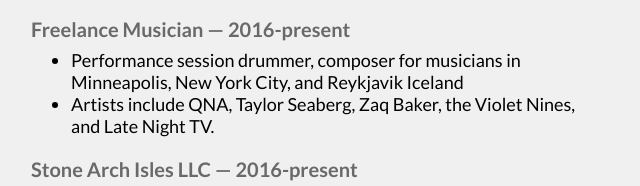
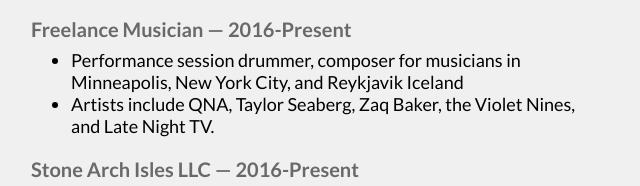
Before and after one commit to carlos-kelley/carlos-kelley.github.io, a plain HTML site: page index.html in a window 1280 px wide. Shown: the part 648-834 px from the top of the page, 327-967 px from the left. Drawn offline with Linux system fonts and the light colour scheme.

Commit message:
Update index.html

```diff
--- a/index.html
+++ b/index.html
@@ -41,7 +41,7 @@
       </div>
 
 	  <div id="content-musician">
-	    <h3>Freelance Musician — 2016-present</h3>
+	    <h3>Freelance Musician — 2016-Present</h3>
         <ul>
 		  <li>Performance session drummer, composer for musicians in Minneapolis, New York City, and Reykjavik Iceland</li>
 		<li> Artists include QNA, Taylor Seaberg, Zaq Baker, the Violet Nines, and Late Night TV.</li>
@@ -50,7 +50,7 @@
 
 
 	  <div id="content-sai">
-	    <h3>Stone Arch Isles LLC — 2016-present</h3>
+	    <h3>Stone Arch Isles LLC — 2016-Present</h3>
 		  <ul>
 		    <li>Manage, book, perform, and design for local Minneapolis band</li>
 		    <li>Performed for the city of Minneapolis at events such as Aquatennial and Holidazzle.</li>
```
